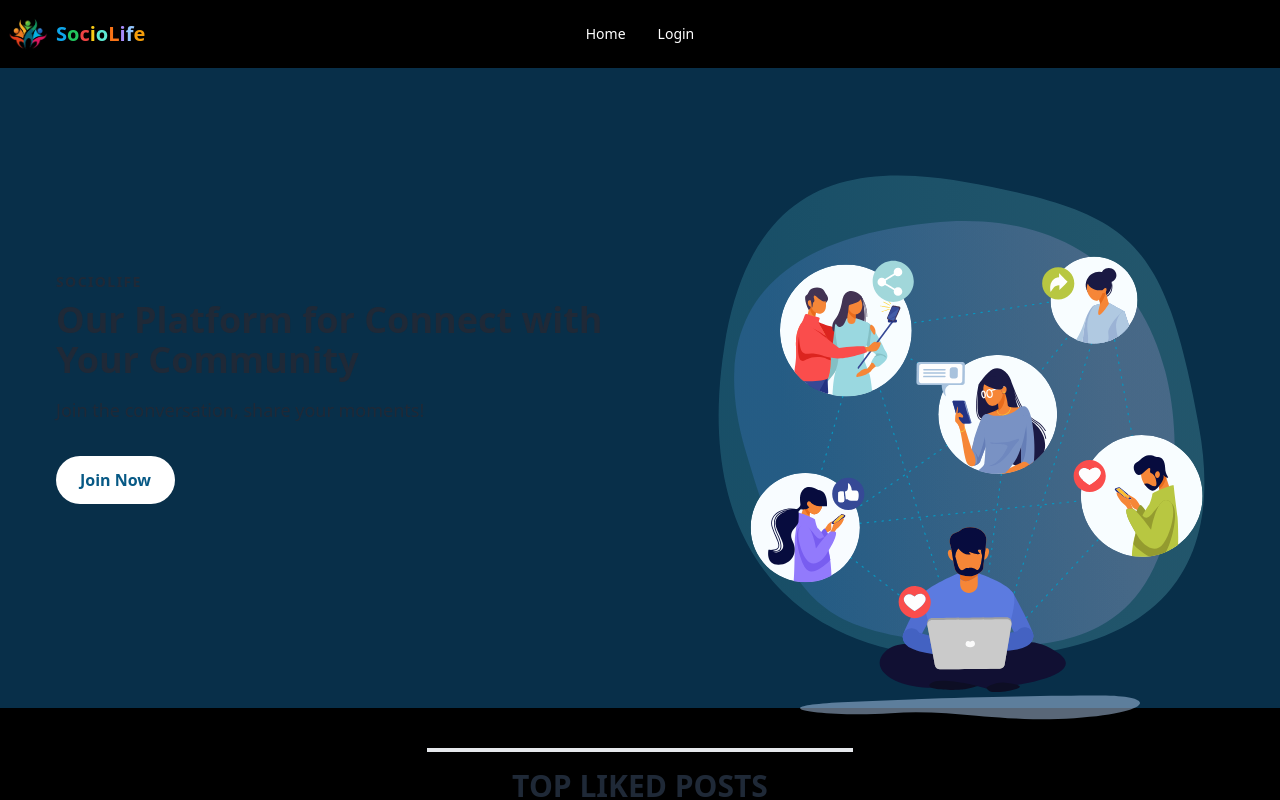
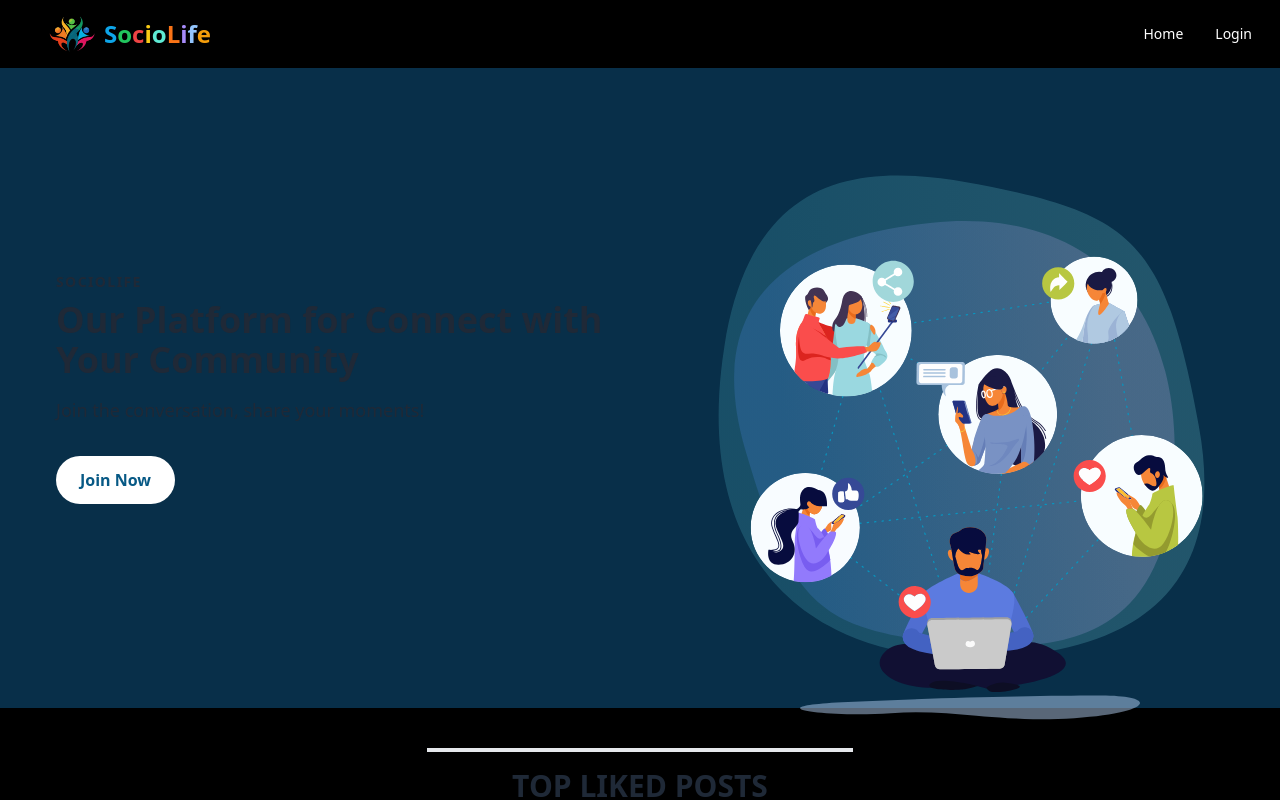
Before and after one commit to sabrinara/Social-Media-React, a React (Vite) app: page / in a window 1280 px wide. Shown: the top 800 px of the page. Built offline with nearby package versions, Linux system fonts and the light colour scheme; no server answers.

Commit message:
navbar done

```diff
--- a/src/Pages/Shared/NavBar/NavBar.jsx
+++ b/src/Pages/Shared/NavBar/NavBar.jsx
@@ -14,11 +14,16 @@ const NavBar = () => {
     }
 
     const navOptions = (
-        <ul className="flex items-center">
+        <ul className="flex flex-col md:flex-row justify-between items-start md:items-center ">
             <li><Link to="/" className="text-white hover:text-gray-300">Home</Link></li>
 
             {user ? (
-                <li onClick={handleLogOut}><Link to="/" className="text-white hover:text-gray-300">LogOut</Link></li>
+                  < >
+                  <li> <Link to='details' className="text-white hover:text-gray-300 mr-2">User Details</Link></li>
+                  <li> <Link to='posts' className="text-white hover:text-gray-300 mr-2">DashBoard</Link></li>
+                  <li onClick={handleLogOut}><Link to="/" className="text-white hover:text-gray-300">LogOut</Link></li>
+              </>
+
             ) : (
                 <li><Link to="/login" className="text-white hover:text-gray-300">Login</Link></li>
             )}
@@ -30,7 +35,7 @@ const NavBar = () => {
             <div className="navbar bg-opacity-30 bg-black text-white">
                 <div className="navbar-start">
                     <div className="dropdown">
-                        <label tabIndex={0} className="btn btn-ghost lg:hidden">
+                        <label tabIndex={0} className="btn btn-ghost md:hidden">
                             <svg xmlns="http://www.w3.org/2000/svg" className="h-5 w-5 text-white" fill="none" viewBox="0 0 24 24" stroke="currentColor">
                                 <path strokeLinecap="round" strokeLinejoin="round" strokeWidth="2" d="M4 6h16M4 12h8m-8 6h16" />
                             </svg>
@@ -41,7 +46,25 @@ const NavBar = () => {
                         </ul>
                     </div>
 
-                    <Link to='/' >
+                  <div className='hidden md:flex ml-10'>
+                  <Link to='/' >
+                    <div className='flex items-center gap-2'>
+                        <img src="./logo.png" alt="logo" className='w-12 ' />
+                        <h1 className="text-2xl font-bold">
+                            <span className="text-sky-500">S</span><span className="text-green-500">o</span><span className="text-red-500">c</span><span className="text-yellow-400">i</span><span className="text-teal-300">o</span><span className="text-orange-500">L</span><span className="text-violet-400">i</span><span className="text-blue-300">f</span><span className="text-amber-500">e</span></h1>
+
+                    </div>
+                    </Link>
+                  </div>
+                </div>
+
+                <div className="navbar-end hidden md:flex">
+                    <ul className="menu menu-horizontal px-1">
+                        {navOptions}
+                    </ul>
+                </div>
+                <div className="navbar-center flex md:hidden ">
+                <Link to='/' >
                     <div className='flex items-center gap-2'>
                         <img src="./logo.png" alt="logo" className='w-10 ' />
                         <h1 className="text-xl font-bold">
@@ -51,15 +74,8 @@ const NavBar = () => {
                     </Link>
                 </div>
 
-                <div className="navbar-center hidden lg:flex">
-                    <ul className="menu menu-horizontal px-1">
-                        {navOptions}
-                    </ul>
-                </div>
+                <div className="flex md:hidden navbar-end">
 
-                <div className="navbar-end">
-                    {user && <Link to='details' className="text-white hover:text-gray-300 mr-4">User Details</Link>}
-                    {user && <Link to='posts' className="text-white hover:text-gray-300">DashBoard</Link>}
                 </div>
             </div>
         </div>
```
